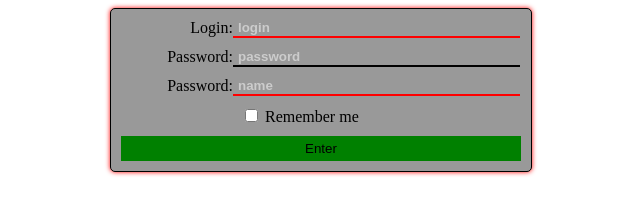
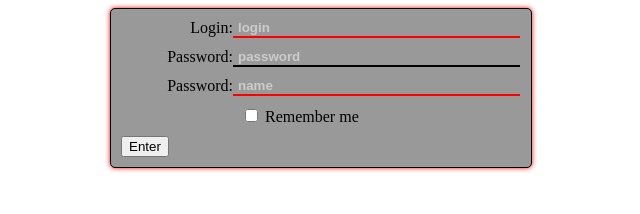
Before and after one commit to ozmmann/lesson, a plain HTML site: page index.html in a window 1280 px wide. Shown: the whole page, without its empty margins (319-959 px from the left). Drawn offline with Linux system fonts and the light colour scheme.

Commit message:
removed style for submit btn

```diff
--- a/index.html
+++ b/index.html
@@ -71,14 +71,6 @@
          text-align: left;
          margin-bottom: 10px;
       }
-
-      input[type=submit] {
-         width: 100%;
-         background-color: green;
-         color: #000;
-         border: 0;
-         padding: 5px 10px;
-      }
    </style>
 </head>
 <body>
```
